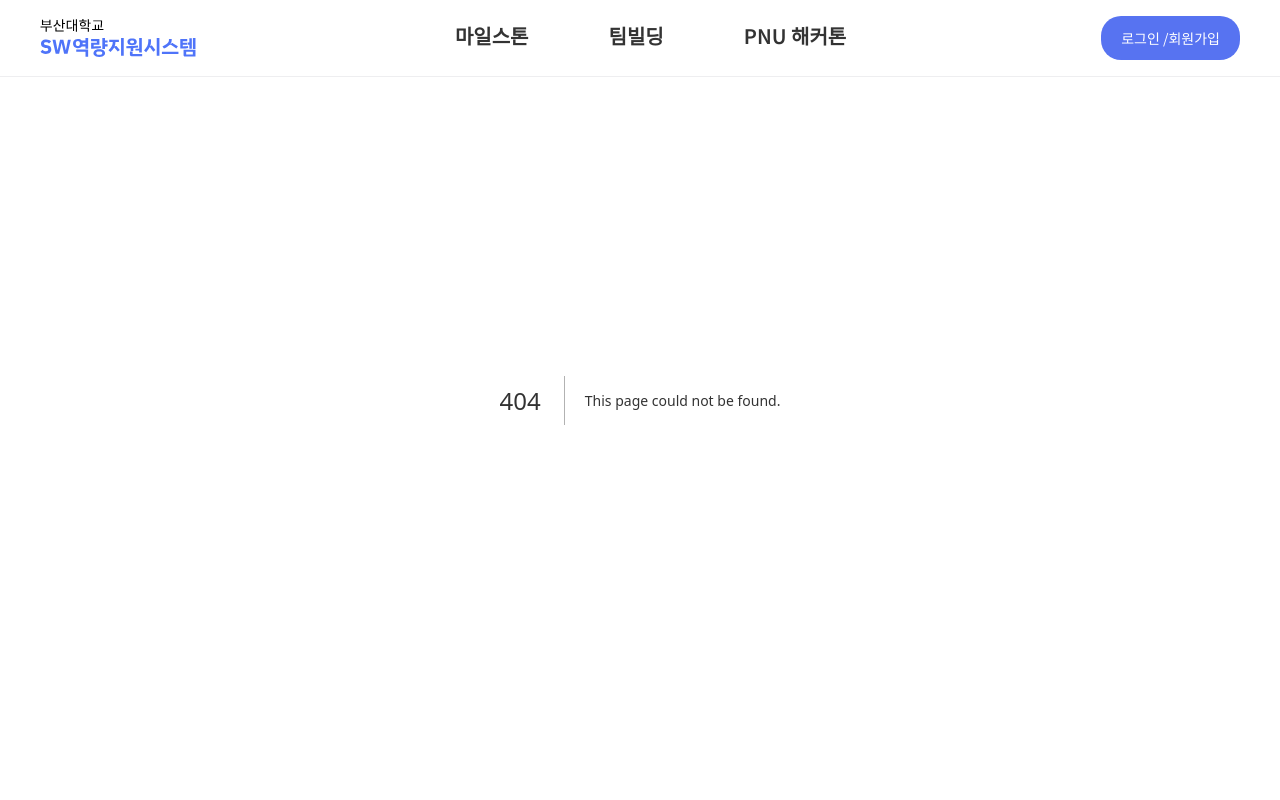
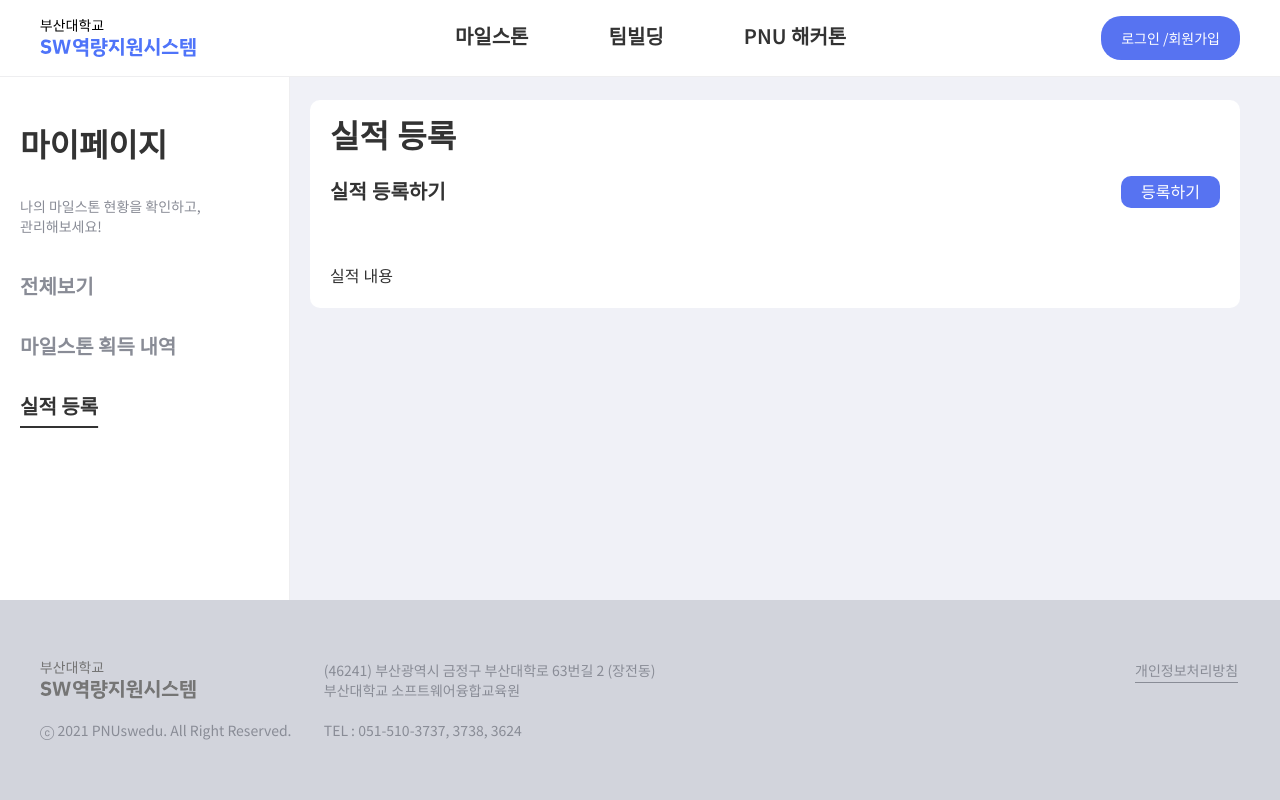
Before and after one commit to SW-CSS/sw-css, a Next.js app in the folder frontend/: page /my-page/milestone/register/write in a window 1280 px wide. Before the commit this address had no page. Shown: the top 800 px of the page. Built offline with nearby package versions, Linux system fonts and the light colour scheme.

Commit message:
feat: 실적 등록 폼 페이지 생성
#26

```diff
--- /dev/null
+++ b/frontend/src/app/(withSidebar)/my-page/milestone/register/write/page.tsx
@@ -0,0 +1,18 @@
+'use client';
+
+import PageTitle from '@/app/components/PageTitle';
+
+const Page = () => (
+  <div className="rounded-sm bg-white p-5">
+    <PageTitle title="실적 등록" description="" urlText="" url="" />
+    <div className="mb-10 flex items-center justify-between border-b-black py-4">
+      <p className="text-lg font-bold">실적 등록하기</p>
+      <button type="button" className="rounded-sm bg-primary-main px-5 py-1 text-white">
+        등록하기
+      </button>
+    </div>
+    <div>실적 내용 </div>
+  </div>
+);
+
+export default Page;
```
